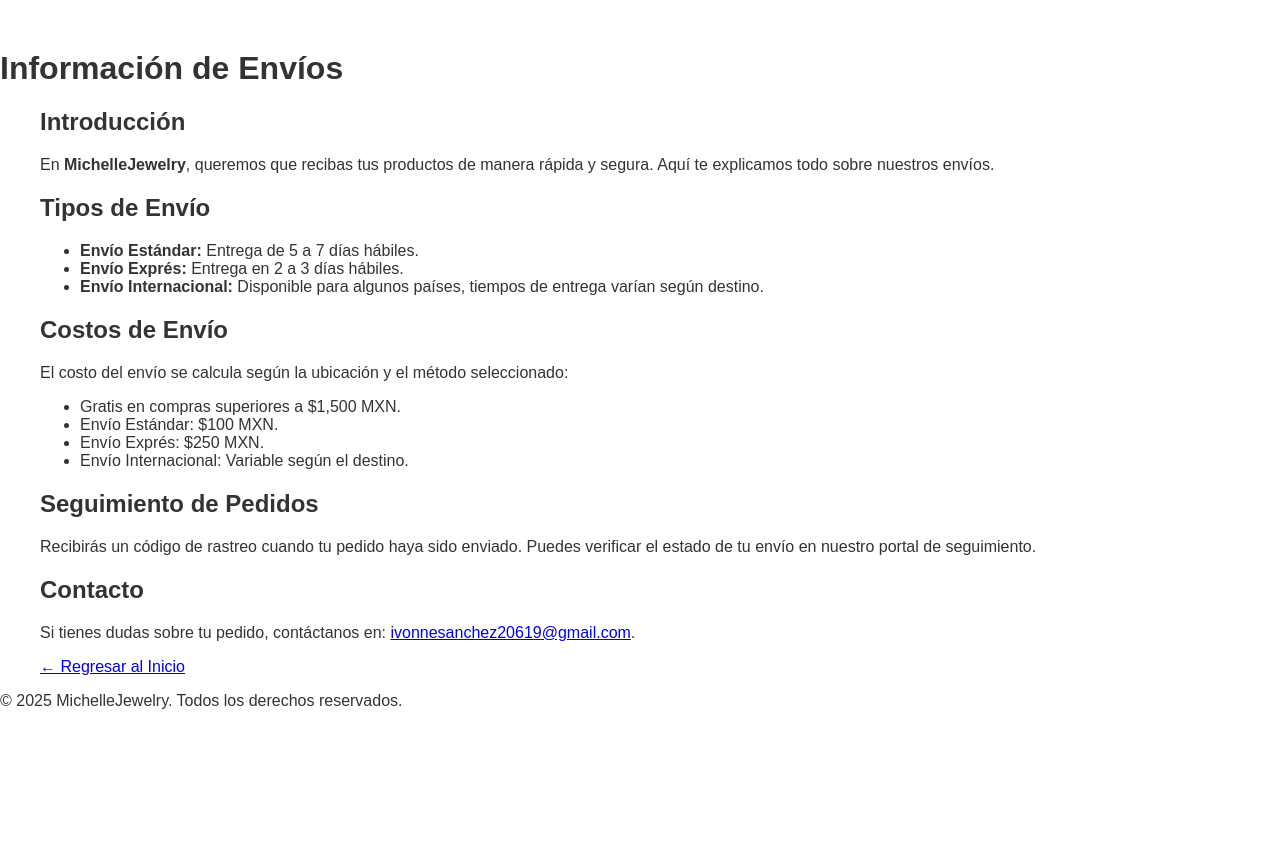
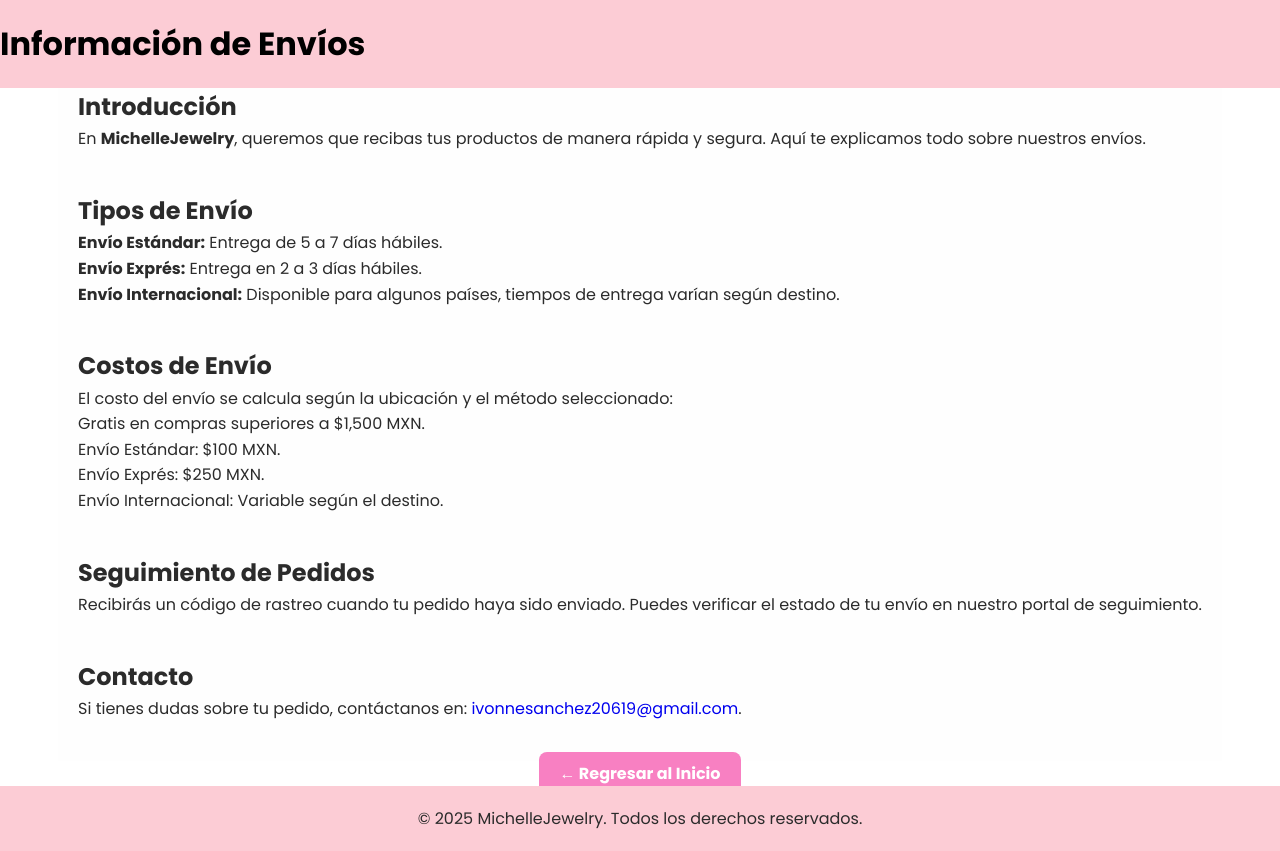
Before and after one commit to arizabaloivonne-del/mi-proyecto, a Django app: page /cuentas/envios/ in a window 1280 px wide. Before the commit the page ends 709 px from the top, so only its background shows below. Run offline with Django 5.2, Linux system fonts and the light colour scheme.

Commit message:
Corrijo estilos del menú, header y espaciado en estilos.css

```diff
--- a/static/css/estilos.css
+++ b/static/css/estilos.css
@@ -1,9 +1,77 @@
-/* ======== ESTILOS GENERALES ======== */
-body {
+@import url('https://fonts.googleapis.com/css2?family=Poppins:wght@400;500;600;700;800&display=swap');
+
+/* ========== GLOBAL RESET ========== */
+* {
   margin: 0;
-  font-family: Arial, sans-serif;
-  background-color: #fff;
-  color: #333;
+  padding: 0;
+  box-sizing: border-box;
+  text-decoration: none;
+  list-style: none;
+}
+
+html, body {
+  height: 100%;
+  font-family: 'Poppins', sans-serif;
+  display: flex;
+  flex-direction: column;
+}
+
+img {
+  max-width: 100%;
+  height: auto;
+  display: block;
+}
+
+main.container {
+  flex: 1;
+}
+
+/* ========== BOTONES ========== */
+button,
+input[type="submit"],
+.btn-volver,
+.btn-confirmar,
+.btn-regresar,
+.opinion-form button,
+.registro-container button,
+.login-container button {
+  background-color: #f880c2;
+  color: white;
+  padding: 10px 20px;
+  border: none;
+  border-radius: 8px;
+  cursor: pointer;
+  font-size: 16px;
+  font-weight: bold;
+  transition: background-color 0.3s ease;
+}
+
+button:hover,
+input[type="submit"]:hover,
+.btn-volver:hover,
+.btn-confirmar:hover,
+.btn-regresar:hover,
+.opinion-form button:hover,
+.registro-container button:hover,
+.login-container button:hover {
+  background-color: #ee7f91;
+}
+
+button:active {
+  transform: scale(0.95);
+}
+
+/* ========== HEADER ========== */
+.header {
+  background-color: #fcccd5;
+  padding: 20px 0; /* elimina altura fija */
+}
+
+.menu {
+  display: flex;
+  align-items: center;
+  justify-content: space-between;
+  margin-top: 10px;
 }
 
 .container {
@@ -12,23 +80,9 @@
   padding: 0 20px;
 }
 
-/* ======== HEADER ======== */
-.header {
-  padding-top: 30px; /* espacio interno arriba */
-}
-
-.menu {
-  display: flex;
-  align-items: center;
-  justify-content: space-between;
-  margin-top: 20px; /* separa del borde superior */
-  position: relative; /* evita que se pegue arriba */
-}
-
 .logo img {
   max-width: 180px;
   height: auto;
-  margin-top: 10px;
 }
 
 .navbar {
@@ -36,57 +90,111 @@
   border-radius: 5px;
   padding: 10px;
   margin-left: 0;
-  position: static; /* elimina desplazamientos raros */
+  position: static;
 }
 
 .navbar ul {
-  list-style: none;
   display: flex;
+  justify-content: space-around;
+  align-items: center;
   gap: 15px;
   margin: 0;
   padding: 0;
 }
 
-/* ======== HEADER TEXT ======== */
+.navbar ul li a {
+  padding: 8px 12px;
+  border-radius: 3px;
+  color: #ee7f91;
+  font-weight: bold;
+  display: flex;
+  align-items: center;
+  transition: all 0.3s ease;
+}
+
+.navbar ul li a:hover {
+  background-color: #ee7f91;
+  color: white;
+  text-decoration: underline;
+}
+
+.navbar img {
+  width: 30px;
+  height: auto;
+  vertical-align: middle;
+}
+
+/* ========== HEADER CONTENT ========== */
 .header-txt {
   margin-top: 40px;
-  padding-top: 40px;
+  padding-top: 20px;
   margin-bottom: 20px;
   text-align: center;
 }
 
-.header-txt h1,
-.header h1 {
+.header-txt h1 {
   font-size: 2rem;
-  margin-top: 20px; /* menos espacio */
+  margin-top: 20px;
+  color: #ee7f91;
 }
 
-/* ======== BOTÓN PRINCIPAL ======== */
+.header-img {
+  margin: 20px auto;
+  text-align: center;
+  position: relative;
+}
+
+.header-img img {
+  width: 100%;
+  max-width: 1000px;
+}
+
 .btn-1 {
-  display: inline-block;
-  margin-top: 20px;
-  font-size: 1rem;
+  position: absolute;
+  bottom: 20px;
+  left: 50%;
+  transform: translateX(-50%);
   padding: 10px 20px;
-  background-color: #ee7f91;
+  background-color: #c4497c;
   color: white;
   border: none;
   border-radius: 5px;
-  cursor: pointer;
-  text-decoration: none;
-  transition: background-color 0.3s ease;
+  font-size: 1rem;
 }
 
 .btn-1:hover {
-  background-color: #d96a7d;
+  background-color: #f880c2;
+  border: 1px solid #0e0d0d;
 }
 
-/* ======== SECCIÓN DE PRODUCTOS ======== */
+/* ========== MAIN CONTENT ========== */
+main {
+  padding: 30px;
+  max-width: 1200px;
+  margin: 0 auto;
+  background-color: #fefefe;
+  color: #2B2B2B;
+  font-size: 16px;
+  line-height: 1.6;
+}
+
+section {
+  margin-bottom: 40px;
+}
+
+main img {
+  margin: 20px auto;
+  border-radius: 15px;
+  box-shadow: 0 5px 15px rgba(0, 0, 0, 0.1);
+}
+
+/* ========== PRODUCTOS ========== */
 .m-content {
   display: grid;
   grid-template-columns: repeat(auto-fit, minmax(200px, 1fr));
   gap: 30px;
   padding: 40px 20px;
-  margin-top: 40px; /* espacio moderado */
+  margin-top: 40px;
   justify-items: center;
   background-color: #fefefe;
 }
@@ -138,7 +246,40 @@
   background-color: #d96a7d;
 }
 
-/* ======== MEDIA QUERIES ======== */
+/* ========== FOOTER ========== */
+footer {
+  background-color: #fcccd5;
+  text-align: center;
+  margin-top: auto;
+  color: #2B2B2B;
+  padding: 20px;
+}
+
+.footer-links,
+.footer-social {
+  text-align: center;
+  margin-top: 20px;
+}
+
+.horizontal-links {
+  display: flex;
+  justify-content: center;
+  gap: 20px;
+}
+
+.horizontal-links li {
+  display: inline-block;
+}
+
+.social-icons {
+  display: flex;
+  justify-content: center;
+  gap: 15px;
+  list-style: none;
+  padding: 0;
+}
+
+/* ========== MEDIA QUERIES ========== */
 @media (max-width: 768px) {
   .navbar ul,
   .horizontal-links,
```
Also changed, not shown: other parts of static/css/estilos.css (+17 -19 lines).
